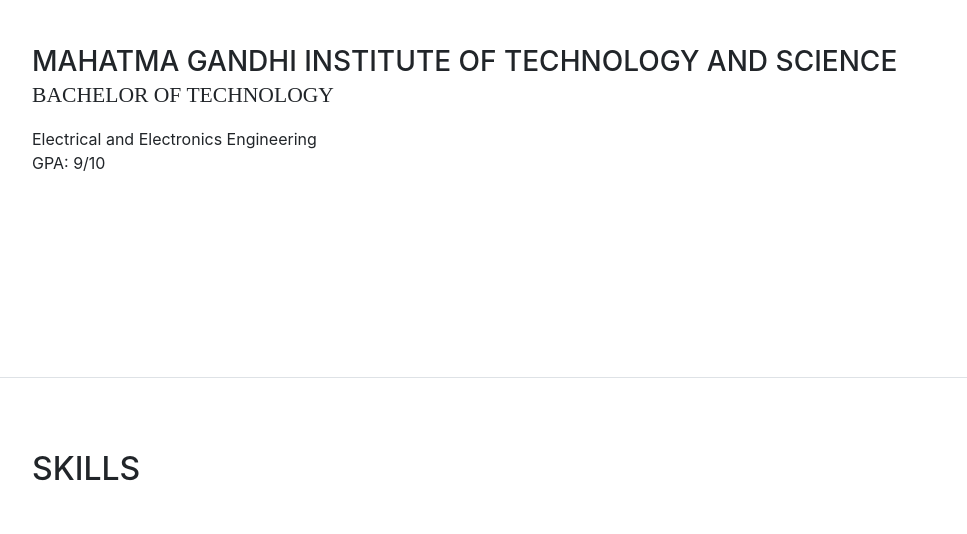
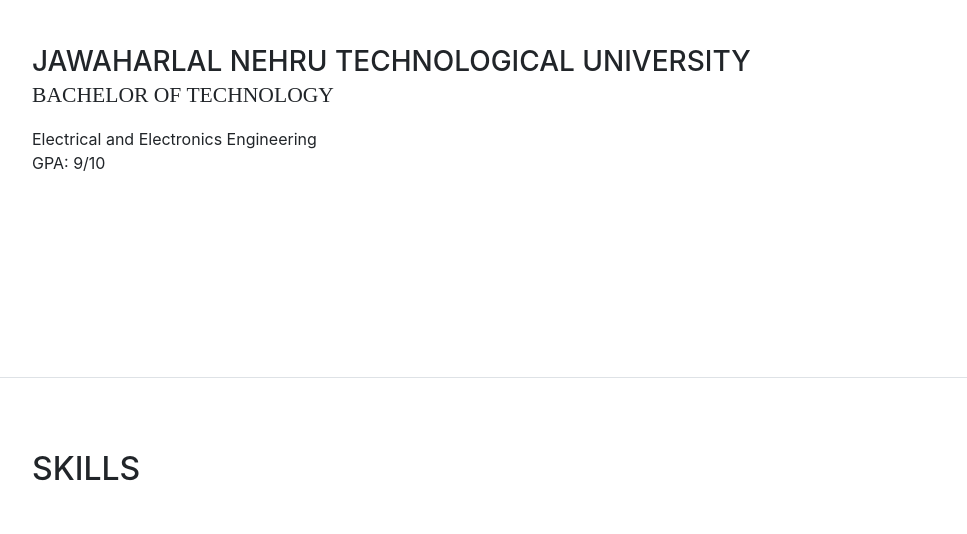
Before and after one commit to sriaekkati/MyPortfolio, a website with bundled scripts: page index.html in a window 1280 px wide. Shown: the part 2855-3389 px from the top of the page, without its empty margins (288-1255 px from the left). Built offline with nearby package versions, Linux system fonts and the light colour scheme; a web font is replaced by a local one.

Commit message:
Code Changes

```diff
--- a/index.html
+++ b/index.html
@@ -199,7 +199,7 @@
 
           <div class="resume-item d-flex flex-column flex-md-row">
             <div class="resume-content mr-auto">
-              <h3 class="mb-0">Mahatma Gandhi Institute of Technology and Science</h3>
+              <h3 class="mb-0">Jawaharlal Nehru Technological University</h3>
               <div class="subheading mb-3">Bachelor of Technology</div>
               <div>Electrical and Electronics Engineering</div>
               <p>GPA: 9/10</p>
```
